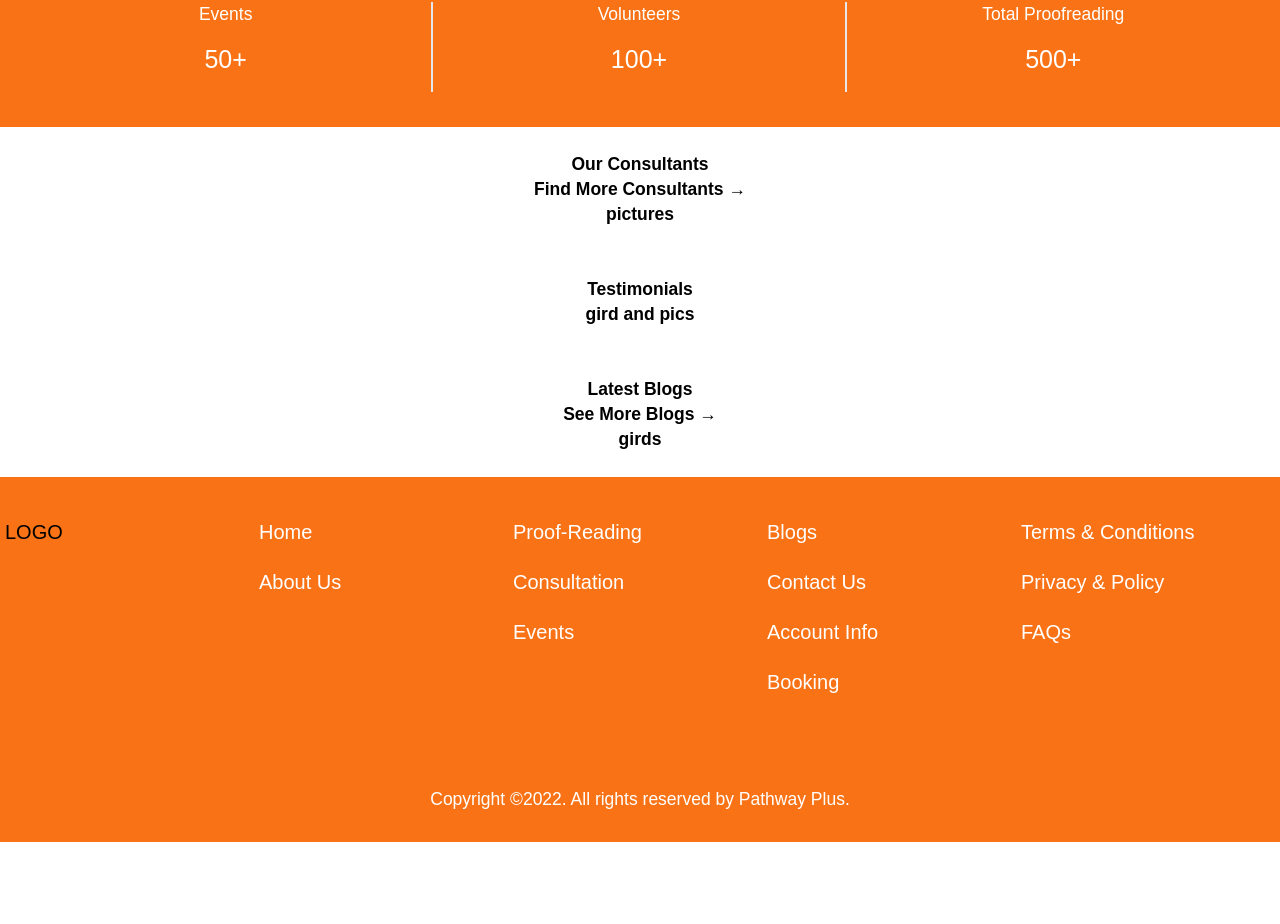
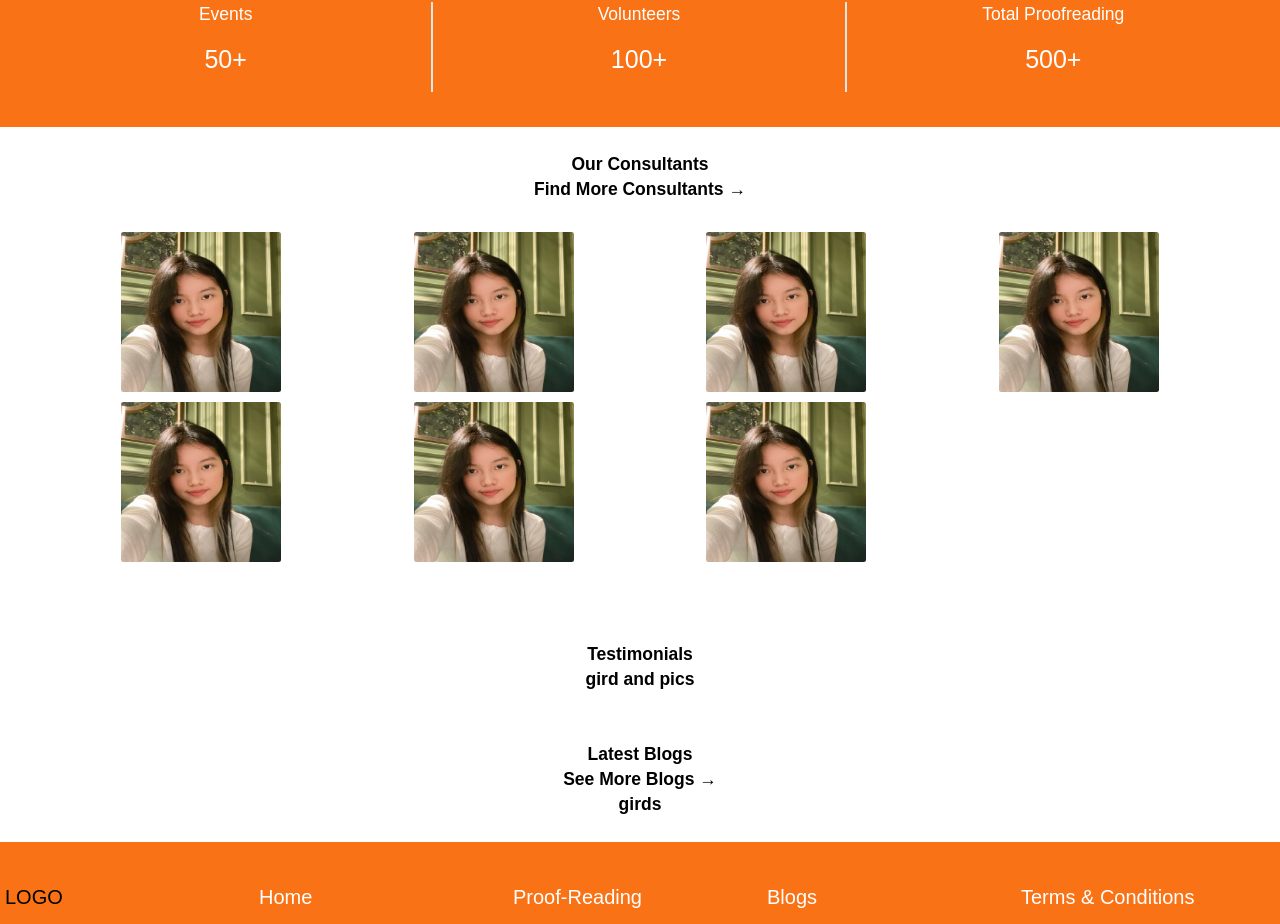
Before and after one commit to Pathway-plus/Pathway-Plus, a Next.js app: page / in a window 1280 px wide. Shown: the part 1193-2117 px from the top of the page. Before the commit the page ends 2035 px from the top, so only its background shows below. Built offline with nearby package versions, Linux system fonts and the light colour scheme.

Commit message:
attempt to add pictures

```diff
--- a/src/pages/index.tsx
+++ b/src/pages/index.tsx
@@ -108,7 +108,17 @@ const Home: NextPage = () => {
 				<br />
 				Find More Consultants &rarr;
 				<br />
-				pictures
+				<div className="m-6 grid grid-rows-2 grid-cols-4 gap-y-2 justify-items-c place-items-center">
+				<div><img src = "/assets/hninOoWai.jpg"  alt="" className="h-32 w-32 rounded-sm"></img></div>
+				<div><img src = "/assets/hninOoWai.jpg"  alt="" className="h-32 w-32 rounded-sm"></img></div>
+				<div><img src = "/assets/hninOoWai.jpg"  alt="" className="h-32 w-32 rounded-sm"></img></div>
+				<div><img src = "/assets/hninOoWai.jpg"  alt="" className="h-32 w-32 rounded-sm"></img></div>
+				<div><img src = "/assets/hninOoWai.jpg"  alt="" className="h-32 w-32 rounded-sm"></img></div>
+				<div><img src = "/assets/hninOoWai.jpg"  alt="" className="h-32 w-32 rounded-sm"></img></div>
+				<div><img src = "/assets/hninOoWai.jpg"  alt="" className="h-32 w-32 rounded-sm"></img></div>
+
+				</div>
+
 			</p>
 			</div>
 
```
